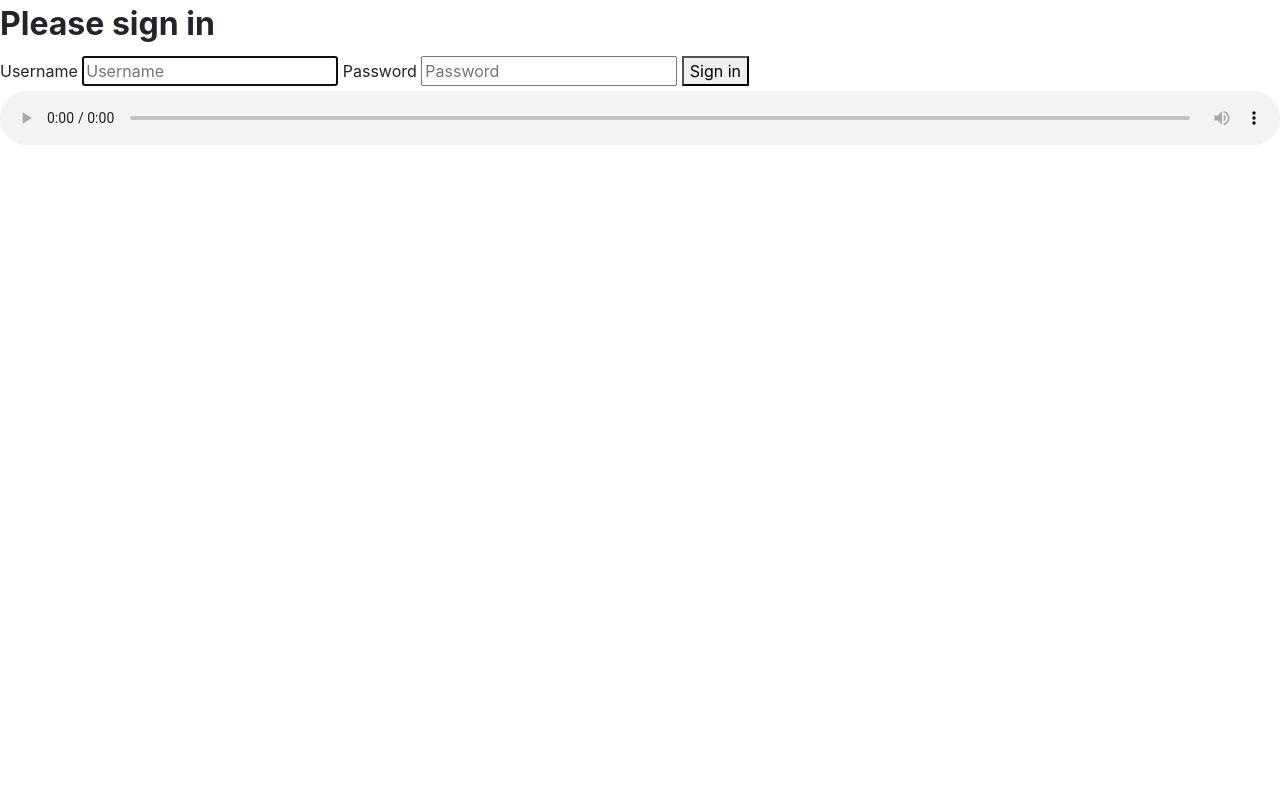
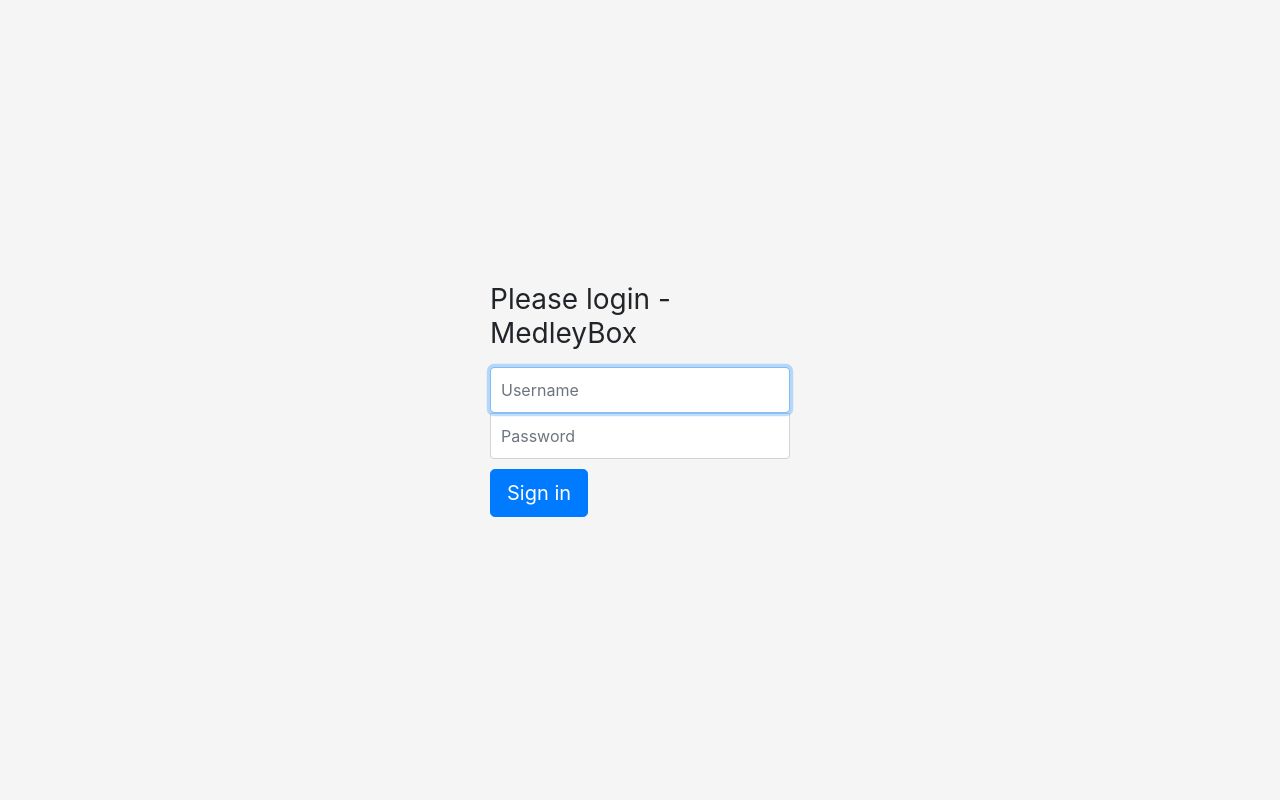
Before and after one commit to medleybox/webapp, a Symfony app: template templates/security/login.html.twig in a window 1280 px wide. Run offline with Twig, Linux system fonts and the light colour scheme; the template is opened without the code that fills it, so the values that code supplies are empty; some libraries are stand-ins or nearby versions.

Commit message:
Improved login screen styling

```diff
--- a/src/Controller/SecurityController.php
+++ b/src/Controller/SecurityController.php
@@ -14,9 +14,9 @@ class SecurityController extends AbstractController
      */
     public function login(AuthenticationUtils $authenticationUtils): Response
     {
-        // if ($this->getUser()) {
-        //    $this->redirectToRoute('target_path');
-        // }
+        if (null !== $this->getUser()) {
+           return $this->redirectToRoute('index_index');
+        }
 
         // get the login error if there is one
         $error = $authenticationUtils->getLastAuthenticationError();
--- a/templates/base.html.twig
+++ b/templates/base.html.twig
@@ -2,18 +2,12 @@
 <html>
     <head>
         <meta charset="UTF-8">
-        <title>{% block title %}Welcome!{% endblock %}</title>
+        <title>{% block title %}{% endblock %} - MedleyBox</title>
         {% block stylesheets %}{% endblock %}
     </head>
     <body>
         {% block body %}{% endblock %}
         {% block javascripts %}{% endblock %}
-
-        <audio id="app_audio" style="min-width: 100%;" autoplay="autoplay" controls="controls" preload="auto" autobuffer>
-            <p>Your browser does not support the audio element.</p>
-            <source/>
-        </audio>
-
         <script>
         document.addEventListener( 'DOMContentLoaded', function( event ) {
             function deleteData(item, url) {
--- a/templates/index.html.twig
+++ b/templates/index.html.twig
@@ -36,6 +36,11 @@
 <br />
 <a href="{{ path('security_logout') }}">Logout</a>
 
+<audio id="app_audio" style="min-width: 100%;" autoplay="autoplay" controls="controls" preload="auto" autobuffer>
+    <p>Your browser does not support the audio element.</p>
+    <source/>
+</audio>
+
 <script src="https://cdnjs.cloudflare.com/ajax/libs/clipboard.js/2.0.0/clipboard.min.js"></script>
 <script>new ClipboardJS('button');</script>
 {% endblock body %}
--- a/templates/security/login.html.twig
+++ b/templates/security/login.html.twig
@@ -3,11 +3,64 @@
 {% block title %}Log in!{% endblock %}
 
 {% block stylesheets %}
-    <link rel="stylesheet" href="https://cdnjs.cloudflare.com/ajax/libs/twitter-bootstrap/4.3.1/css/bootstrap-reboot.css" integrity="sha256-Za8TaoAYg1BzmU9Re7Fiy6Hh3ac4jswPE1MKeTs95bw=" crossorigin="anonymous" />
+    <link rel="stylesheet" href="https://cdnjs.cloudflare.com/ajax/libs/twitter-bootstrap/4.3.1/css/bootstrap.min.css" rel="stylesheet">
+
+    <style>
+        html,
+        body {
+          height: 100%;
+        }
+
+        body {
+          display: -ms-flexbox;
+          display: -webkit-box;
+          display: flex;
+          -ms-flex-align: center;
+          -ms-flex-pack: center;
+          -webkit-box-align: center;
+          align-items: center;
+          -webkit-box-pack: center;
+          justify-content: center;
+          padding-top: 40px;
+          padding-bottom: 40px;
+          background-color: #f5f5f5;
+        }
+
+        .form-signin {
+          width: 100%;
+          max-width: 330px;
+          padding: 15px;
+          margin: 0 auto;
+        }
+        .form-signin .checkbox {
+          font-weight: 400;
+        }
+        .form-signin .form-control {
+          position: relative;
+          box-sizing: border-box;
+          height: auto;
+          padding: 10px;
+          font-size: 16px;
+        }
+        .form-signin .form-control:focus {
+          z-index: 2;
+        }
+        .form-signin input[type="email"] {
+          margin-bottom: -1px;
+          border-bottom-right-radius: 0;
+          border-bottom-left-radius: 0;
+        }
+        .form-signin input[type="password"] {
+          margin-bottom: 10px;
+          border-top-left-radius: 0;
+          border-top-right-radius: 0;
+        }
+    </style>
 {% endblock %}
 
 {% block body %}
-<form method="post">
+<!-- Bootstrap core CSS -->
+<form method="post" class="form-signin">
     {% if error %}
         <div class="alert alert-danger">{{ error.messageKey|trans(error.messageData, 'security') }}</div>
     {% endif %}
@@ -16,27 +69,13 @@
         <div class="checkbox mb-3">You are logged in as {{ app.user.username }}, <a href="{{ path('app_logout') }}">Logout</a>
     {% endif %}
 
-    <h1 class="h3 mb-3 font-weight-normal">Please sign in</h1>
+    <h1 class="h3 mb-3 font-weight-normal">Please login - MedleyBox</h1>
     <label for="inputUsername" class="sr-only">Username</label>
     <input type="text" value="{{ last_username }}" name="username" id="inputUsername" class="form-control" placeholder="Username" required autofocus>
     <label for="inputPassword" class="sr-only">Password</label>
     <input type="password" name="password" id="inputPassword" class="form-control" placeholder="Password" required>
 
     <input type="hidden" name="_csrf_token" value="{{ csrf_token('authenticate') }}">
-
-    {#
-        Uncomment this section and add a remember_me option below your firewall to activate remember me functionality.
-        See https://symfony.com/doc/current/security/remember_me.html
-
-        <div class="checkbox mb-3">
-            <label>
-                <input type="checkbox" name="_remember_me"> Remember me
-            </label>
-        </div>
-    #}
-
-    <button class="btn btn-lg btn-primary" type="submit">
-        Sign in
-    </button>
+    <button class="btn btn-lg btn-primary" type="submit">Sign in</button>
 </form>
 {% endblock %}
```
